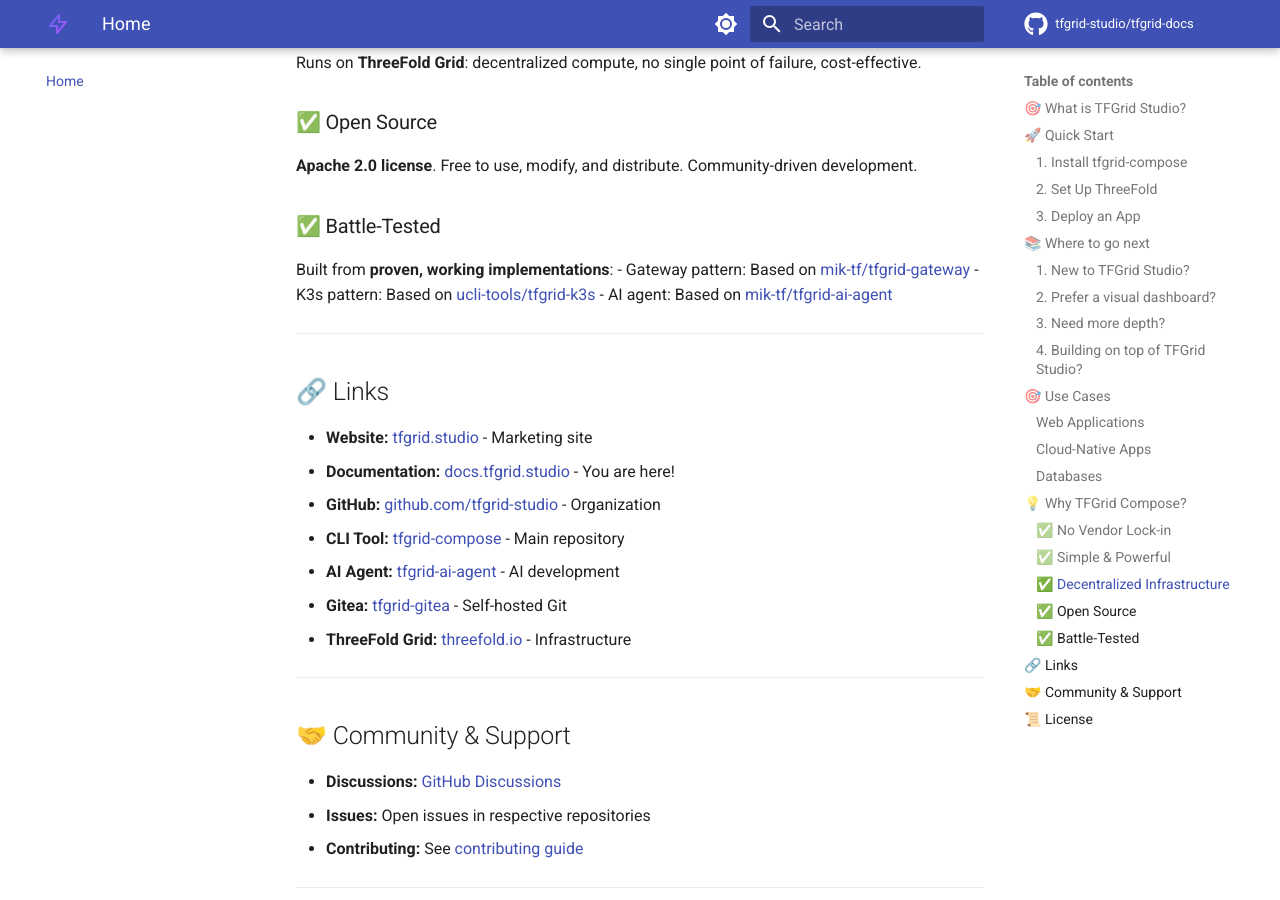
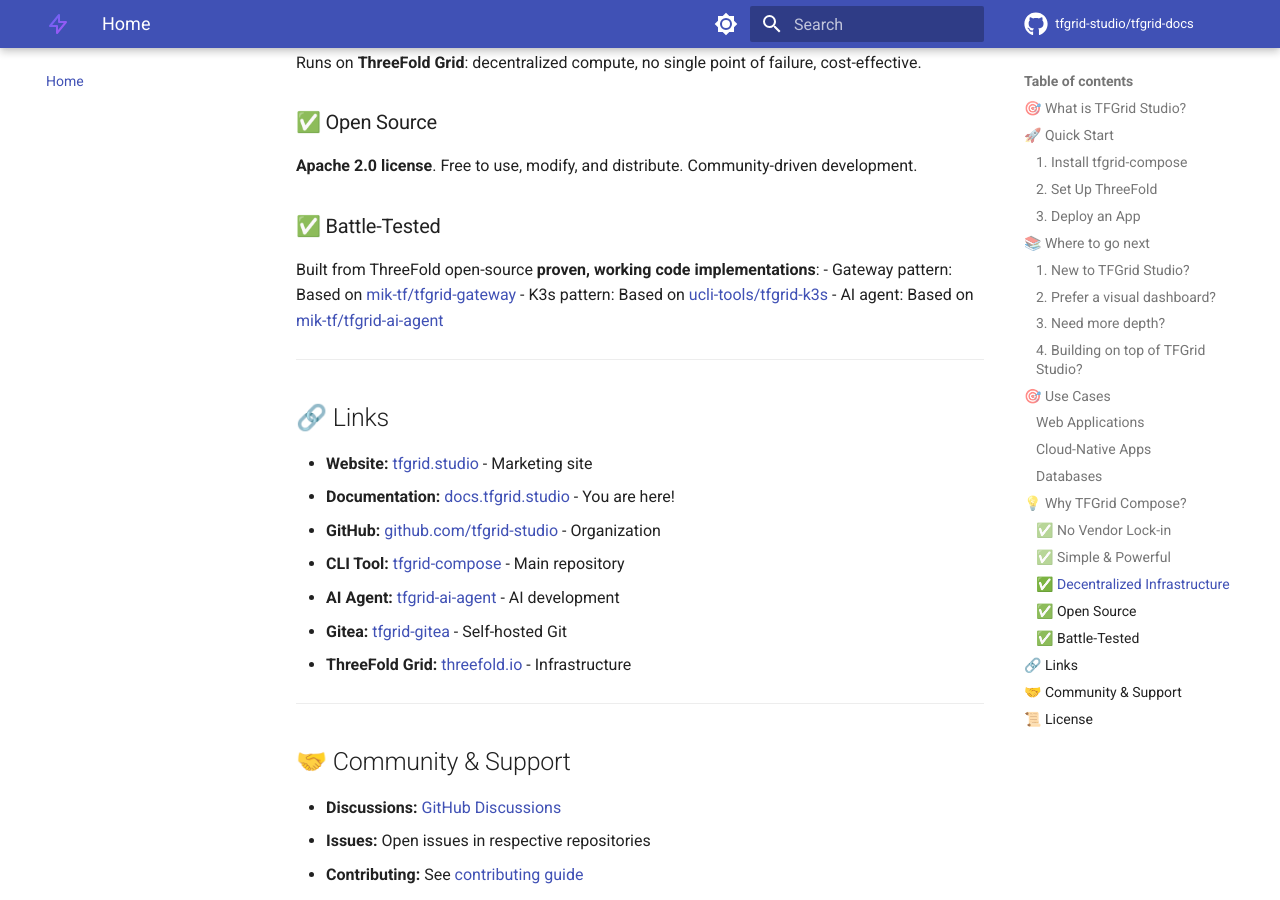
Before and after one commit to tfgrid-studio/tfgrid-docs, an MkDocs documentation site: the page built from docs/index.md, in a window 1280 px wide and 900 px high, scrolled down 3282 px. Built offline with MkDocs 1.6.1 and Material for MkDocs 9.7.7, drawn with Linux system fonts in a browser that asks for light colours; comment, search, counter and statistics services are not loaded; the version menu is left out.

Commit message:
docs: Clarify that TFGrid Compose is built from ThreeFold open-source code

```diff
--- a/docs/index.md
+++ b/docs/index.md
@@ -130,7 +130,7 @@
 **Apache 2.0 license**. Free to use, modify, and distribute. Community-driven development.
 
 ### ✅ Battle-Tested
-Built from **proven, working implementations**:
+Built from ThreeFold open-source **proven, working code implementations**:
 - Gateway pattern: Based on [mik-tf/tfgrid-gateway](https://github.com/mik-tf/tfgrid-gateway)
 - K3s pattern: Based on [ucli-tools/tfgrid-k3s](https://github.com/ucli-tools/tfgrid-k3s)
 - AI agent: Based on [mik-tf/tfgrid-ai-agent](https://github.com/mik-tf/tfgrid-ai-agent)
```
